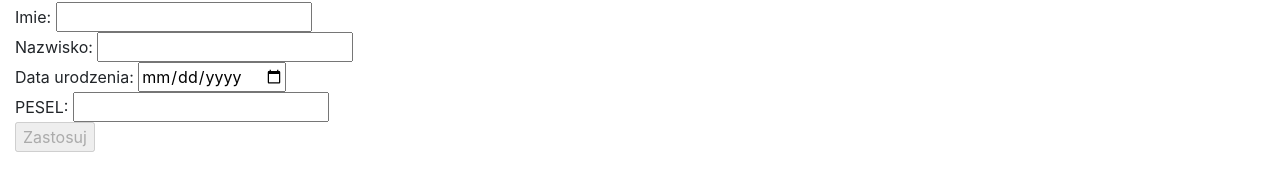
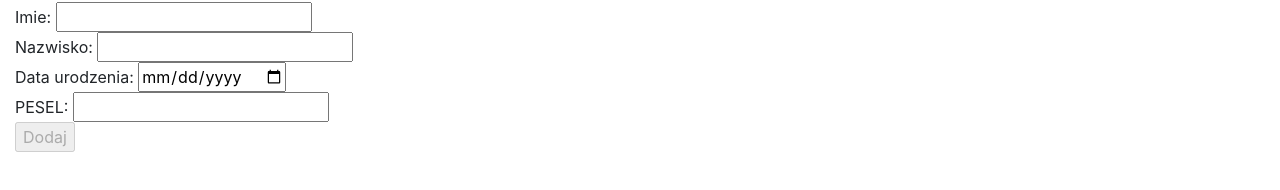
Before and after one commit to joannamaria27/libraryWebApp, an Angular app: page /student in a window 1280 px wide. Shown: the part 176-366 px from the top of the page. Built offline with nearby package versions, Linux system fonts and the light colour scheme.

Commit message:
Poprawiony błąd przy dodawaniu studenta

```diff
--- a/db.json
+++ b/db.json
@@ -19,7 +19,7 @@
       "id": 3,
       "imie": "Ignacy",
       "nazwisko": "Krasicki"
-    }
+    },
   ],
   "ksiazka": [
     {
@@ -46,40 +46,42 @@
       "dataWydania": "2002-02-01",
       "autorId": 2
     },
-    {
-      "id": 3
-    }
   ],
   "student": [
     {
+      "id": 0,
       "imie": "Adam",
       "nazwisko": "Ewowski",
       "dataUrodzenia": "1999-01-21",
       "pesel": 99012100000
     },
     {
+      "id": 1,
       "imie": "Ewa",
       "nazwisko": "Adamowska",
       "dataUrodzenia": "1999-02-22",
       "pesel": 99022200000
     },
     {
+      "id": 2,
       "imie": "Adrian",
       "nazwisko": "Kowalski",
       "dataUrodzenia": "1997-04-24",
       "pesel": 97042400000
     },
     {
+      "id": 3,
       "imie": "Adianna",
       "nazwisko": "Nowak",
       "dataUrodzenia": "1996-05-25",
       "pesel": 96052500000
     },
     {
+      "id": 4,
       "imie": "Henryk",
       "nazwisko": "Sienkiewiczowski",
       "dataUrodzenia": "1995-06-26",
       "pesel": 95062600000
-    }
+    },
   ]
 }
--- a/src/app/dodawanie-autor/dodawanie-autor.component.html
+++ b/src/app/dodawanie-autor/dodawanie-autor.component.html
@@ -9,7 +9,7 @@
     [ngClass]="{'in-valid': !Formularz.controls['nazwisko'].valid && Formularz.controls['nazwisko'].touched}"/>
     <b class="alert" *ngIf="!Formularz.controls['nazwisko'].valid && Formularz.controls['nazwisko'].touched">
         Musisz podać nazwisko</b><br>
-    <input [disabled]="!Formularz.valid" type="submit" value="Zastosuj">
+    <input [disabled]="!Formularz.valid" type="submit" value="Dodaj">
 </form>
 
 
--- a/src/app/dodawanie-autor/dodawanie-autor.component.ts
+++ b/src/app/dodawanie-autor/dodawanie-autor.component.ts
@@ -22,6 +22,7 @@ export class DodawanieAutorComponent implements OnInit {
 
   wyslijFormularz() {
     this.dodajAutora.emit(this.nowyAutor);
+    alert("Dodano studenta: " + "\nImie: " + this.nowyAutor.imie + "\nNazwisko: " + this.nowyAutor.nazwisko)
 
     fetch("http://localhost:3000/autor/", {
       method: "post",
--- a/src/app/dodawanie-student/dodawanie-student.component.html
+++ b/src/app/dodawanie-student/dodawanie-student.component.html
@@ -1,6 +1,6 @@
 <p>Dodaj studenta:</p>
 
-<form [formGroup]="Formularz" (ngSubmit)="przycisk()">
+<form [formGroup]="Formularz" (ngSubmit)="wyslijFormularz()">
     Imie: <input formControlName="imie" type="text" name="imie" [(ngModel)]="nowyStudent.imie"
     [ngClass]="{'in-valid': !Formularz.controls['imie'].valid && Formularz.controls['imie'].touched}"/>
     <b class="alert" *ngIf="!Formularz.controls['imie'].valid && Formularz.controls['imie'].touched">
@@ -13,9 +13,9 @@
     [ngClass]="{'in-valid': !Formularz.controls['data'].valid && Formularz.controls['data'].touched}"/>
     <b class="alert" *ngIf="!Formularz.controls['data'].valid && Formularz.controls['data'].touched">
         Podaj poprawną datę</b><br>
-    PESEL: <input formControlName="pesel" type="text" name="pesel" [(ngModel)]="nowyStudent.pesel"
+    PESEL: <input formControlName="pesel" type="nmber" name="pesel" [(ngModel)]="nowyStudent.pesel"
     [ngClass]="{'in-valid': !Formularz.controls['pesel'].valid && Formularz.controls['pesel'].touched}"/>
     <b class="alert" *ngIf="!Formularz.controls['pesel'].valid && Formularz.controls['pesel'].touched">
-        Podaj 13-cyfrowy PESEL</b><br>
-    <input [disabled]="!Formularz.valid" type="submit" value="Zastosuj">
+        Podaj 11-cyfrowy PESEL</b><br>
+    <input [disabled]="!Formularz.valid" type="submit" value="Dodaj">
 </form>
--- a/src/app/dodawanie-student/dodawanie-student.component.ts
+++ b/src/app/dodawanie-student/dodawanie-student.component.ts
@@ -18,17 +18,18 @@ export class DodawanieStudentComponent implements OnInit {
     'imie': [null, Validators.required],
     'nazwisko' : [null, Validators.required],
     'data' : [null, Validators.required],
-    'pesel' : [null, Validators.compose([Validators.required, Validators.minLength(13), Validators.maxLength(13)])],
+    'pesel' : [null, Validators.compose([Validators.required, Validators.minLength(11), Validators.maxLength(11)])],
     });
   }
-  wyślijFormularz() {
+  wyslijFormularz() {
     this.dodajStudenta.emit(this.nowyStudent);
+    alert("Dodano studenta: " + "\nImie: " + this.nowyStudent.imie + "\nNazwisko: " + this.nowyStudent.nazwisko + "\nData urodzenia: " + this.nowyStudent.dataUrodzenia + "\nPESEL: " + this.nowyStudent.pesel)
 
     fetch("http://localhost:3000/student/", {
       method: "post",
       headers: {
+        'Content-Type': 'application/json',
         'Accept': 'application/json',
-        'Content-Type': 'application/json'
       },
       body: JSON.stringify(this.nowyStudent)
     }).then((res) => {
@@ -40,8 +41,4 @@ export class DodawanieStudentComponent implements OnInit {
 
   ngOnInit() {
   }
-
-  dodawanieStudenta() {
-
-  }
 }
```
